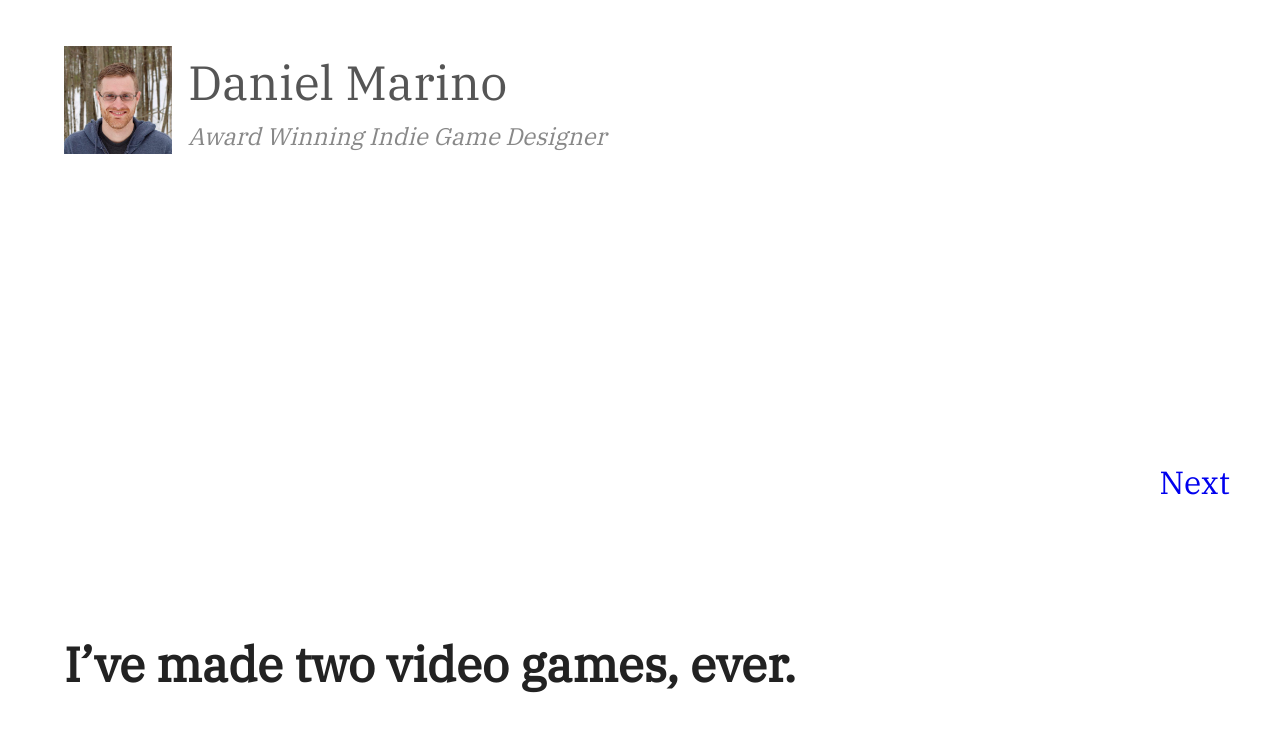
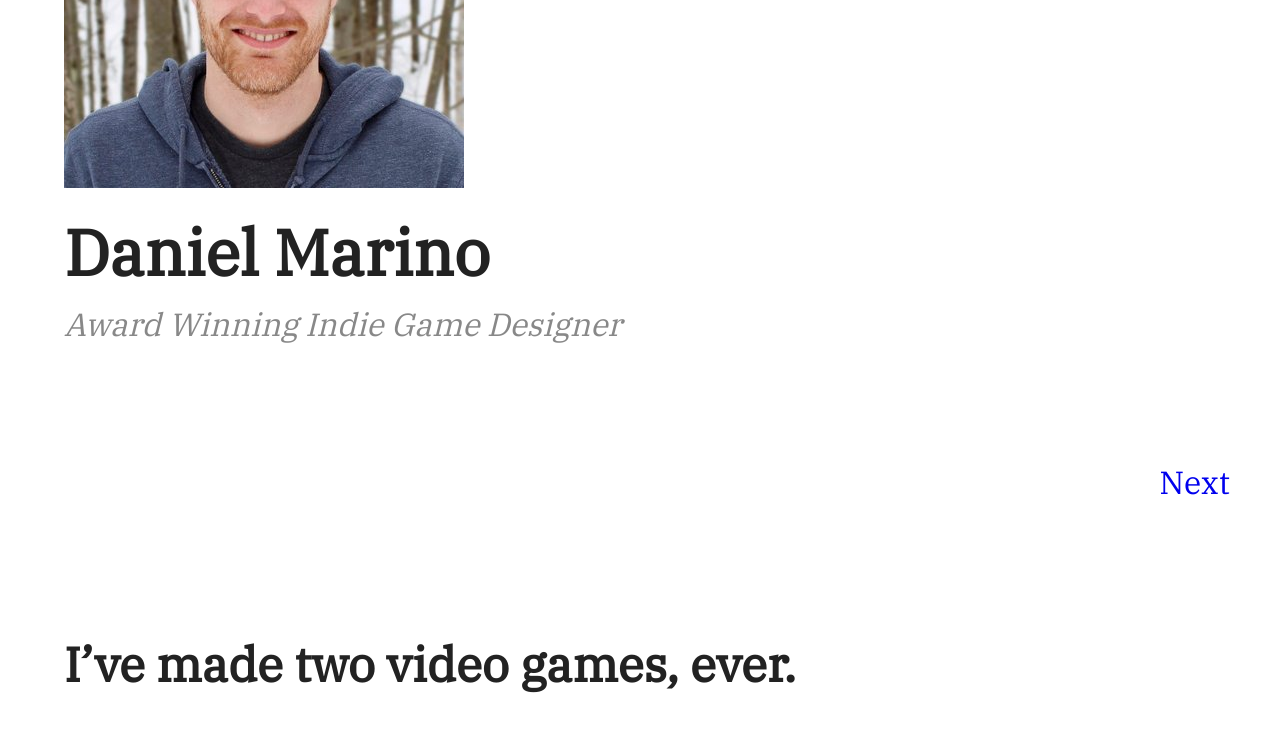
Before and after one commit to starzonmyarmz/video-game-presentation, a plain HTML site: page index.html in a window 1280 px wide. Shown: the part 1044-1781 px from the top of the page. Drawn offline with Linux system fonts and the light colour scheme.

Commit message:
better kappa

```diff
--- a/index.html
+++ b/index.html
@@ -16,13 +16,12 @@
       </section>
 
       <section id="aa">
-        <h1>Video Games Something Something…</h1>
         <div class="meta">
           <img src="me.jpg" alt="Daniel Marino">
           <img src="kappa.png" alt="Kappa" class="kappa">
-          <h3>Daniel Marino</h3>
-          <h4>Award Winning Indie Game Designer</h4>
         </div>
+        <h3>Daniel Marino</h3>
+        <h4>Award Winning Indie Game Designer</h4>
         <a href="#b">Next</a>
       </section>
 
--- a/style.css
+++ b/style.css
@@ -32,23 +32,8 @@ section {
 }
 
 h1 {
-  font-size: 5rem;
+  font-size: 7rem;
   line-height: 1.2;
-  margin-top: 0;
-}
-
-h3 {
-  color: #555;
-  font-size: 3rem;
-  font-weight: normal;
-  margin-bottom: 0;
-}
-
-h4 {
-  color: #888;
-  font-size: 1.5rem;
-  font-style: italic;
-  font-weight: normal;
   margin-top: 0;
 }
 
@@ -71,20 +56,37 @@ svg {
 
 
 
+/*  Meta Slide  */
+
+
+#aa h3 {
+  font-size: 4rem;
+  margin: 1rem 0 0;
+}
+
+#aa h4 {
+  color: #888;
+  font-size: 2rem;
+  font-style: italic;
+  font-weight: normal;
+  margin-top: 0;
+}
+
 .meta {
-  padding-left: 124px;
+  height: 400px;
   position: relative;
+  width: 400px;
 }
 
 .meta img {
+  height: 100%;
   position: absolute;
-  height: 100%;
-  left: 0;
+  width: 100%;
 }
 
 .kappa {
   opacity: 0;
-  animation: fadein .5s 1s forwards;
+  animation: fadein .4s 1s forwards;
 }
 
 @keyframes fadein {
```
